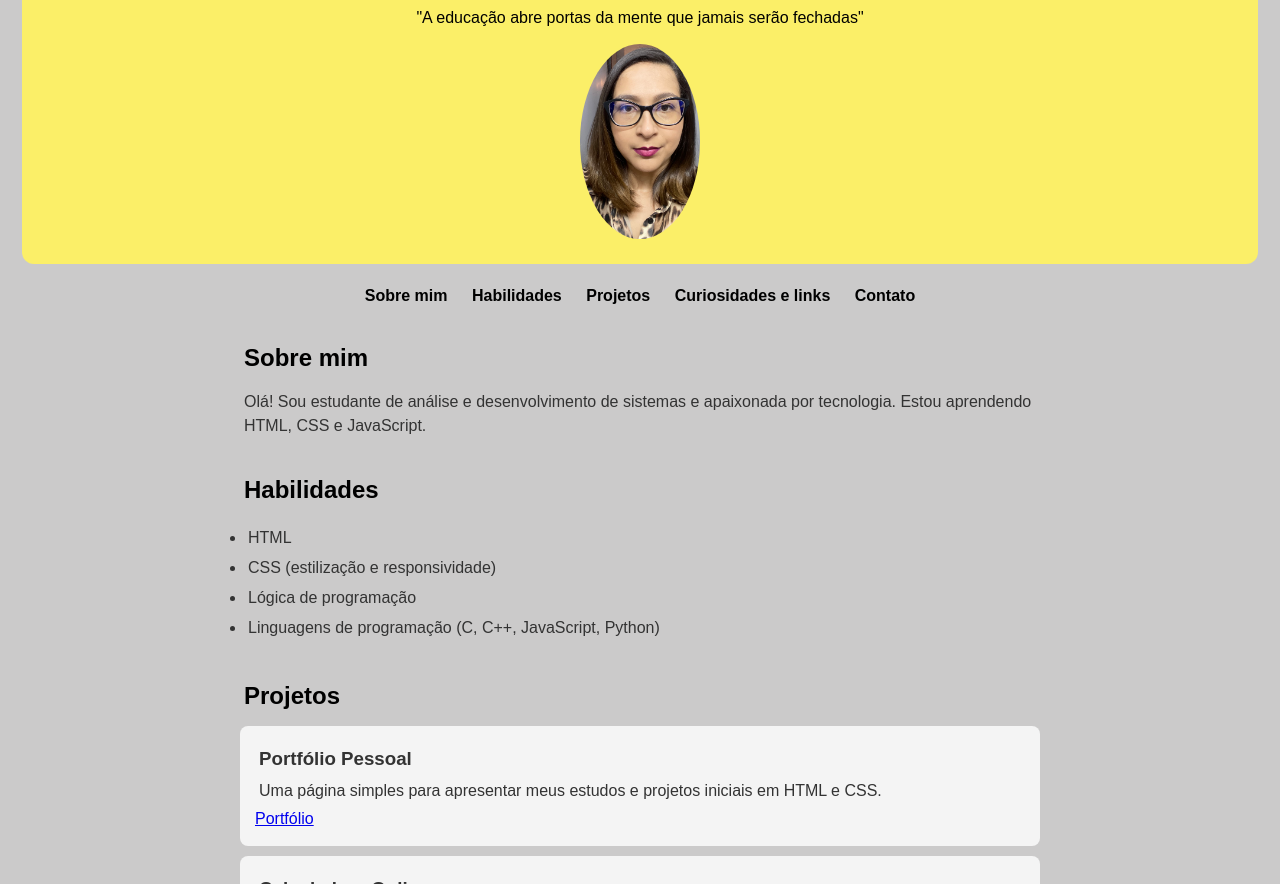
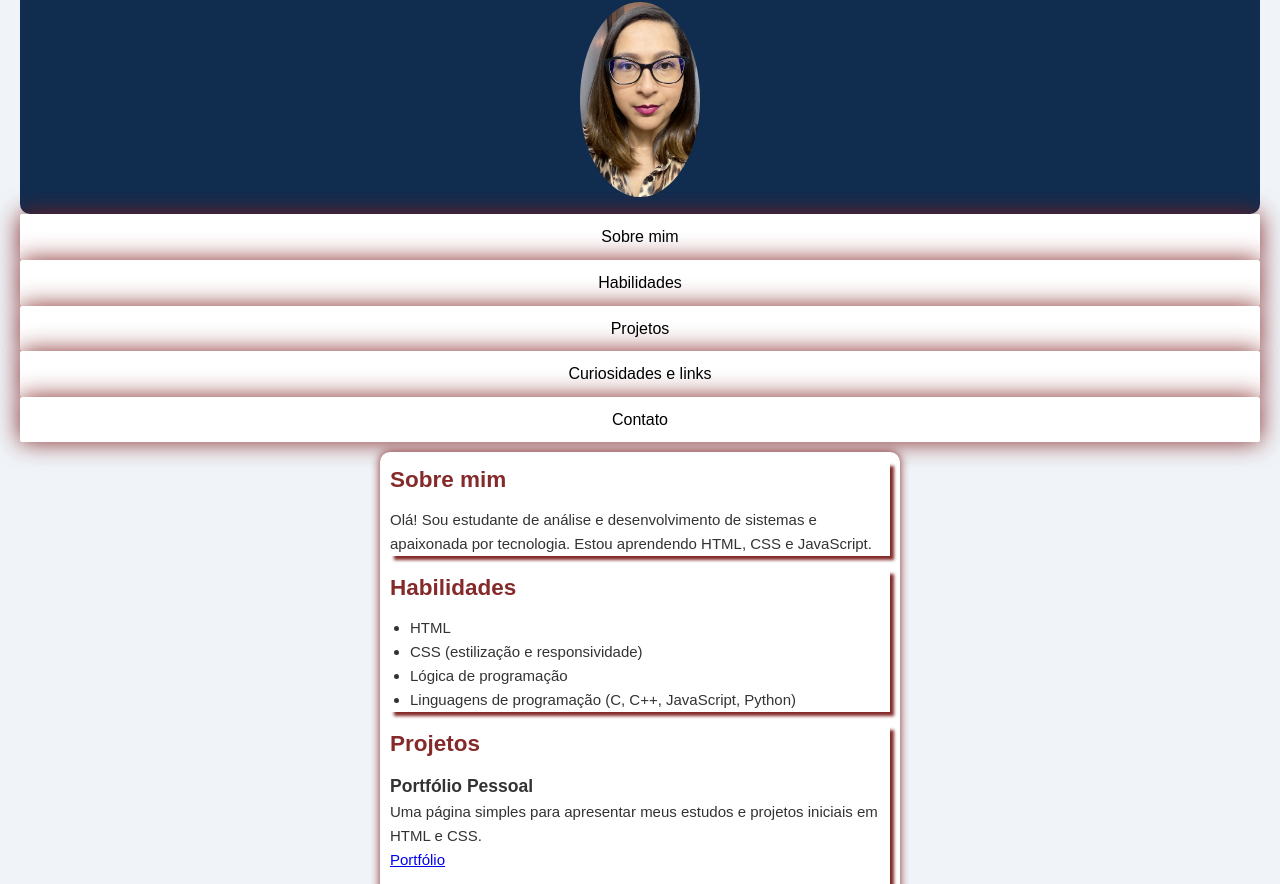
Before and after one commit to michelealmeida341/landing-page-responsiva, a plain HTML site: page index.html in a window 1280 px wide. Shown: the part 92-976 px from the top of the page. Drawn offline with Linux system fonts and the light colour scheme.

Commit message:
Criada landing page

```diff
--- a/index.html
+++ b/index.html
@@ -7,88 +7,119 @@
   <style>
     /* Estilos gerais */
     body, h1, h2, h3, p, ul, li
-    {
-      margin: 2px;
-      padding: 2px;
+    * {
+      margin: 0;
+      padding: 0;
       box-sizing: border-box;
     }
 
     body {
-      font-family: Arial, sans-serif;
-      line-height: 1.5;
-      background-color:rgb(203, 202, 202);
+      font-family: Arial, Sans-serif;
+      background-color: #f0f4f8;
       color: #333;
+      line-height: 1.6;
+      fonte-size: 16px;
+      display: row;
       padding: 20px;
     }
 
     header {
+      background-color:rgb(16, 45, 80);
+      color: white;
       text-align: center;
-       background-color:rgb(251, 239, 104);
-      color: black;
-      padding: 18px 5px;
-      border-radius: 12px;
+      fonte-size: 18px;
+      padding: 10px;
+      border-radius: 10px;
     }
 
-    header img {
-      width: 120px;
-      border-radius: 50%;
-      margin-top: 10px;
+    header h1 {
+      font-size: 21px;
+      margin-bottom: 5px;
     }
 
-    nav {
-      margin: 20px 0;
-      text-align: center;
+    .avatar {
+     margin-top: 10px;
+     margin-bottom: 10px;
+     width: 100px;
+    }
+
+    nav ul {
+      list-style: none;
+      justify-content: center;
+      flex-wrap: wrap;
+      margin-top: 5px;
+      gap: 5px;
     }
 
     nav a {
-      margin: 0 10px;
+      color: black;
       text-decoration: none;
-      color:rgb(0, 0, 0);
-      font-weight: bold;
+      font-weight: Arial, sans-serif;
+      justify-content: center;
+      align-items: center;
+      text-align: justify;
+      display: flex;
+      background-color:rgb(255, 255, 255);
+      padding: 5px 5px;
+      border: 5px solid transparent;
+      border-radius: 2px;
+      transition: background-color 0.4s, color 0.4s, box-shadow 0.4s;
+      font-size: 16px;
+      box-shadow: 0 0 25px  rgba(123, 24, 24, 0.92);
     }
 
-    main {
-      max-width: 800px;
-      margin: 0 auto;
+    nav a: hover {
+      background-color: white;
+      align-items: center;
+      color:rgb(16, 45, 80);
+    }
+
+    main, aside {
+      background-color: white;
+      padding: 10px;
+      margin: 10px auto;
+      max-width: 500px;
+      border-radius: 10px;
+      box-shadow: 0 0 10px  rgba(123, 24, 24, 0.92);
     }
 
     section {
-      margin: 30px 0;
+      margin-bottom: 14px;
+      font-size: 15px;
+      box-shadow: 4px 4px 3px  rgba(123, 24, 24, 0.92);
     }
 
     h2 {
+      color: rgba(123, 24, 24, 0.92);
       margin-bottom: 10px;
-      color:rgb(0, 0, 0);
+      fonte-size: 15px;
+    }
+
+    ul {
+      padding-left: 20px;
     }
 
     article {
-      background-color:rgba(255, 255, 255, 0.79);
-      padding: 15px;
-      margin: 10px 0;
-      border-radius: 8px;
-    }
-
-    aside {
-      background-color:rgb(0, 0, 0);
-      padding: 15px;
-      margin: 30px 0;
-      border-left: 5px slidrgb(45, 15, 215);
-      border-radius: 8px;
+      margin-bottom: 15px;
     }
 
     footer {
+      background-color: rgb(16, 45, 80);
+      color: white;
       text-align: center;
-      padding: 10px;
-      margin-top: 40px;
-      background-color: #333;
-      color: white;
+      padding: 15px;
       border-radius: 10px;
     }
 
-    /* Responsivo */
     @media (max-width: 600px) {
-      header img {
-        width: 80px;
+      nav ul {
+        flex-direction: column;
+        align-items: center;
+      }
+
+      .avatar {
+        width: 100px;
+        height: 100px;
       }
     }
   </style>
@@ -98,7 +129,7 @@
   <!-- Cabeçalho -->
   <header>
     <h1>Michele Almeida</h1>
-    <p>"A educação abre portas da mente que jamais serão fechadas"</p>
+    <p>"Transformando ideias em códigos"</p>
     <img src="avatar.jpg" alt="Sua Foto" style="width: 120px; height: auto; border-radius: 50%;">
   </header>
 
```
